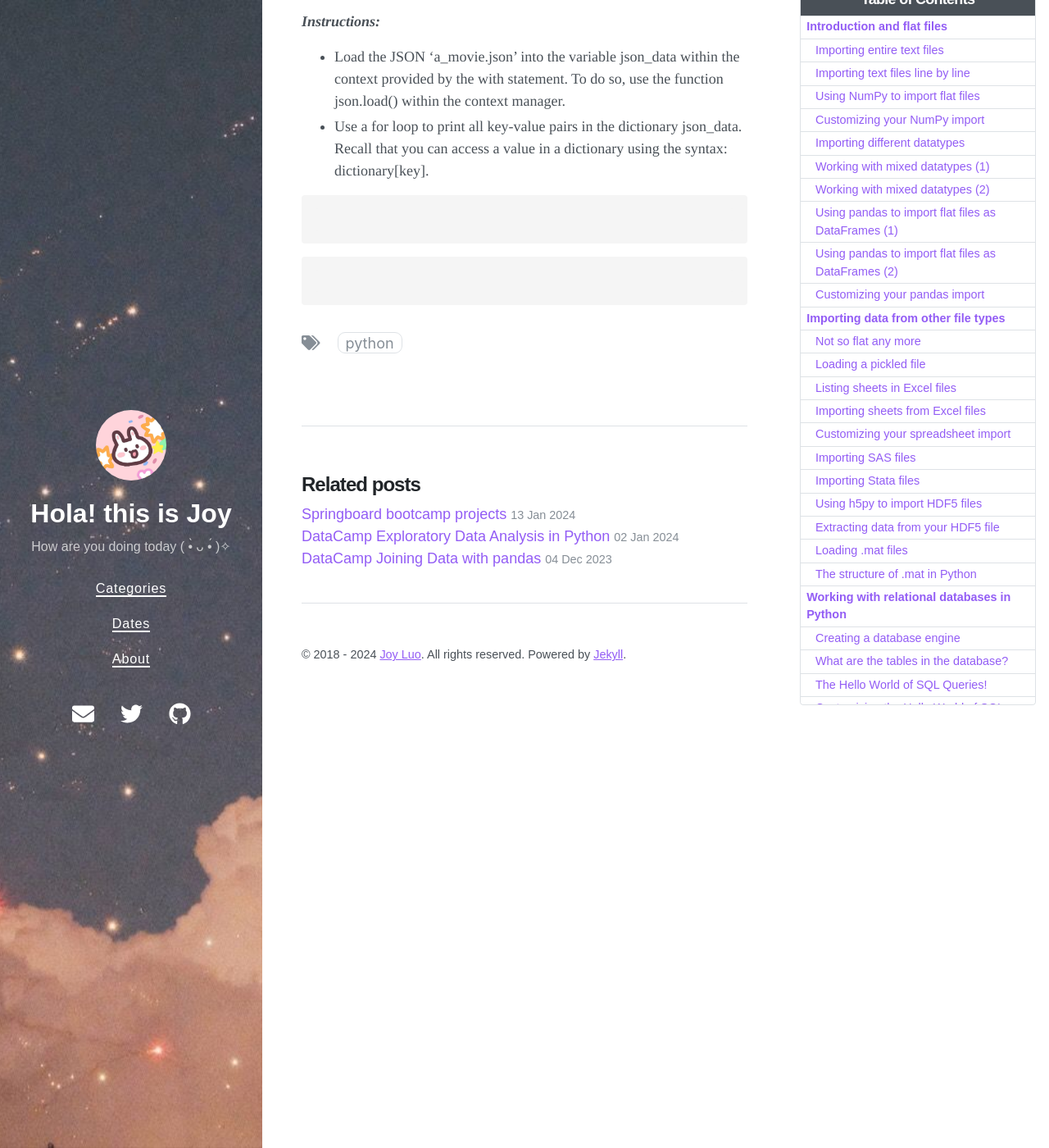
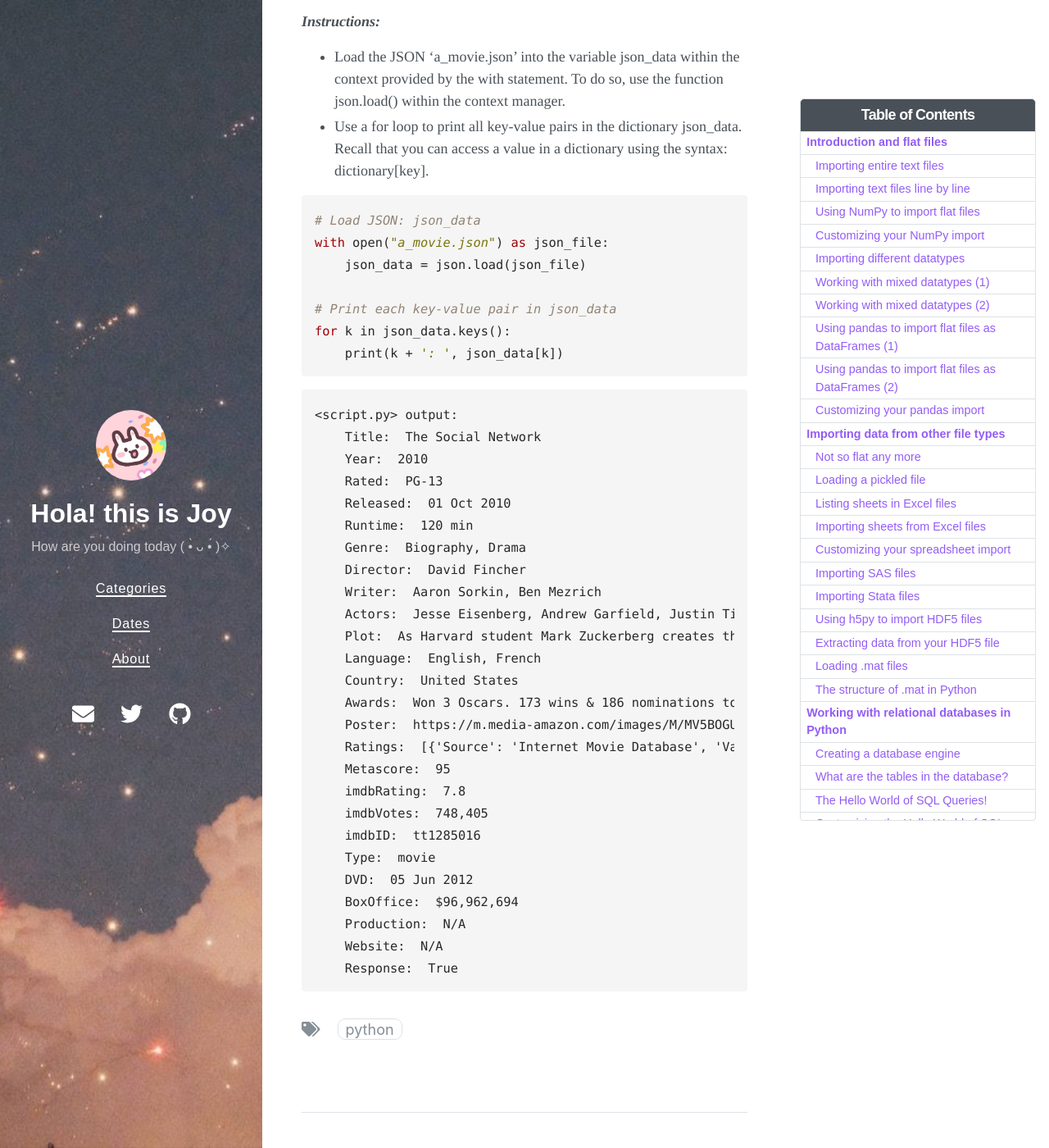
Before and after one commit to Joy3Luo/mathnotes, a Jekyll site: the page built from _posts/2023-12-28-DataCampImportingData.md, in a window 1280 px wide and 1400 px high, scrolled down 47325 px. Shown: the whole window at 82% size. Built offline with Jekyll 4.4.1, drawn with Linux system fonts in a browser that asks for light colours; nearby versions of some CDN libraries.

Commit message:
Update 2023-12-28-DataCampImportingData.md

````diff
--- a/_posts/2023-12-28-DataCampImportingData.md
+++ b/_posts/2023-12-28-DataCampImportingData.md
@@ -1525,8 +1525,39 @@
 * Use a for loop to print all key-value pairs in the dictionary json_data. Recall that you can access a value in a dictionary using the syntax: dictionary[key].
 
 ```py
-
-```
-```
-
-```
+# Load JSON: json_data
+with open("a_movie.json") as json_file:
+    json_data = json.load(json_file)
+
+# Print each key-value pair in json_data
+for k in json_data.keys():
+    print(k + ': ', json_data[k])
+```
+```
+<script.py> output:
+    Title:  The Social Network
+    Year:  2010
+    Rated:  PG-13
+    Released:  01 Oct 2010
+    Runtime:  120 min
+    Genre:  Biography, Drama
+    Director:  David Fincher
+    Writer:  Aaron Sorkin, Ben Mezrich
+    Actors:  Jesse Eisenberg, Andrew Garfield, Justin Timberlake
+    Plot:  As Harvard student Mark Zuckerberg creates the social networking site that would become known as Facebook, he is sued by the twins who claimed he stole their idea and by the co-founder who was later squeezed out of the business.
+    Language:  English, French
+    Country:  United States
+    Awards:  Won 3 Oscars. 173 wins & 186 nominations total
+    Poster:  https://m.media-amazon.com/images/M/MV5BOGUyZDUxZjEtMmIzMC00MzlmLTg4MGItZWJmMzBhZjE0Mjc1XkEyXkFqcGdeQXVyMTMxODk2OTU@._V1_SX300.jpg
+    Ratings:  [{'Source': 'Internet Movie Database', 'Value': '7.8/10'}, {'Source': 'Rotten Tomatoes', 'Value': '96%'}, {'Source': 'Metacritic', 'Value': '95/100'}]
+    Metascore:  95
+    imdbRating:  7.8
+    imdbVotes:  748,405
+    imdbID:  tt1285016
+    Type:  movie
+    DVD:  05 Jun 2012
+    BoxOffice:  $96,962,694
+    Production:  N/A
+    Website:  N/A
+    Response:  True
+```
````
